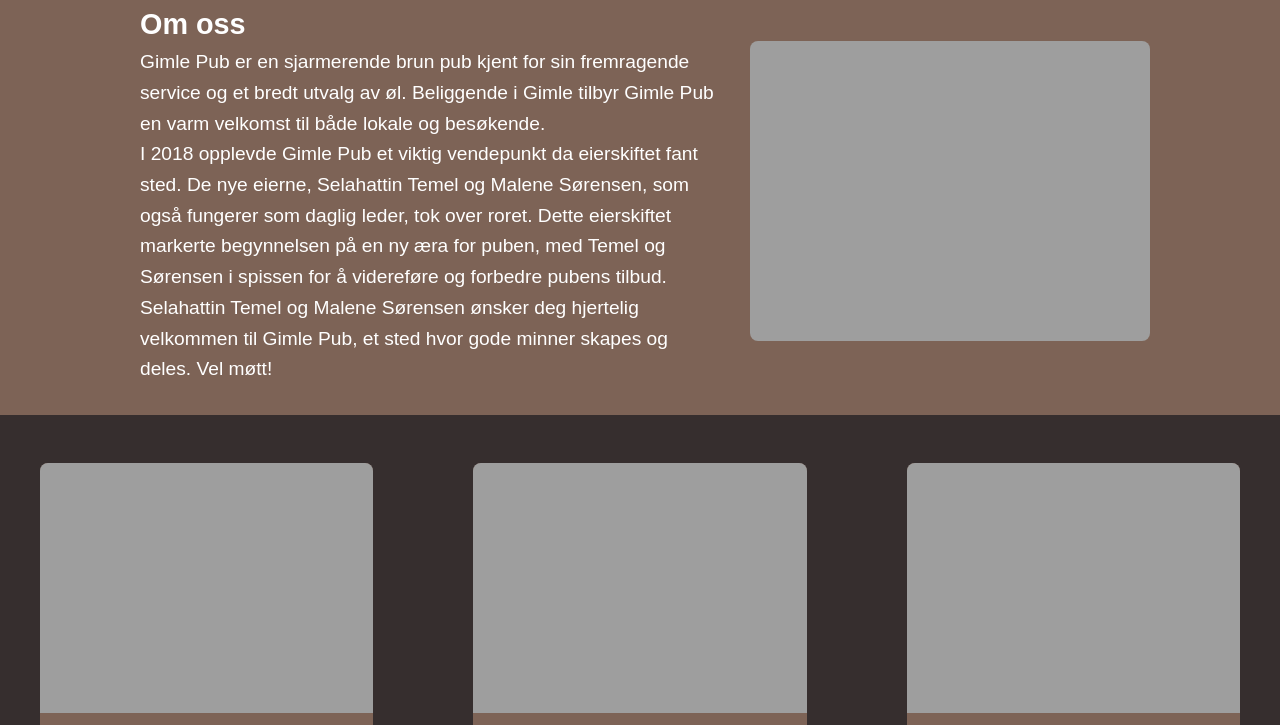
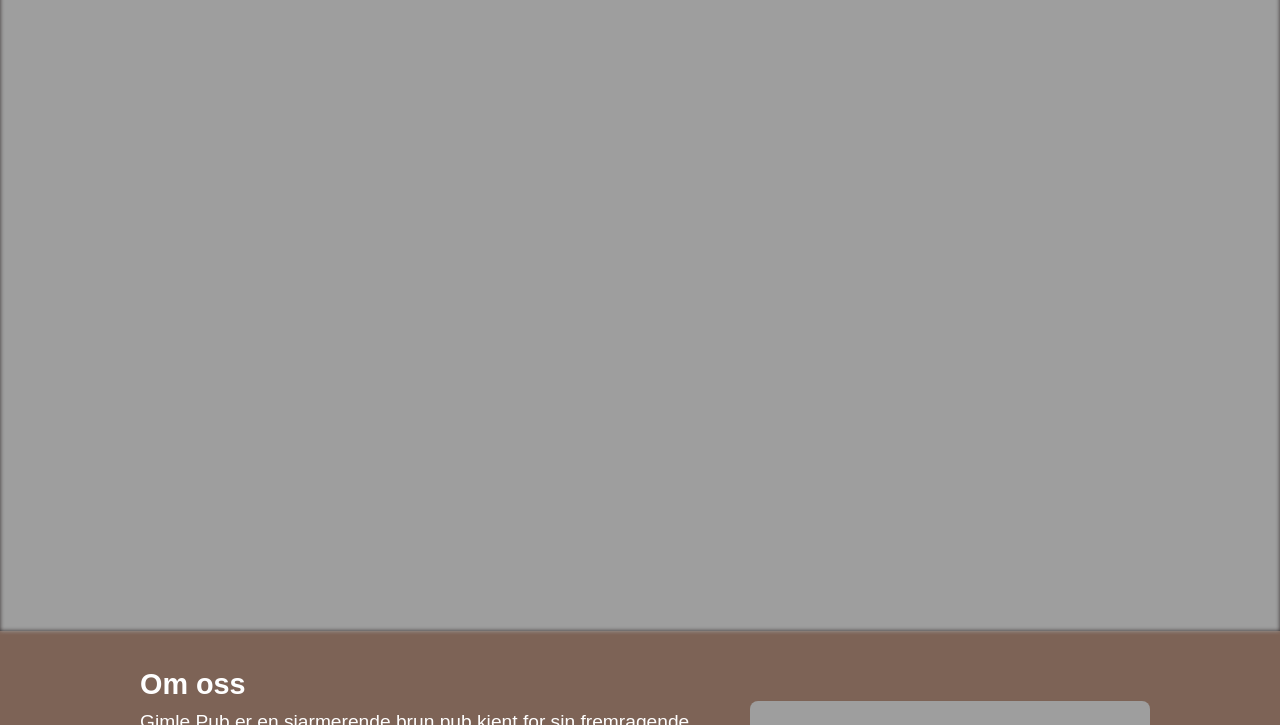
Before and after one commit to Thomklakk/gimle, a plain HTML site: page index.html in a window 1280 px wide. Shown: the part 409-1134 px from the top of the page. Drawn offline with Linux system fonts and the light colour scheme; the site is published under a folder, as on GitHub Pages, so addresses that start at the root find nothing; a web font is replaced by a local one.

Commit message:
Update index.html

```diff
--- a/index.html
+++ b/index.html
@@ -38,7 +38,7 @@
     </nav>
 <div class="start">
         <div class="start-bilde">
-            <img src="/images/Fremside.jpg" alt="bilde av bar" id="fremside_bilde">
+            <img src="images/Fremside.jpg" alt="bilde av bar" id="fremside_bilde">
             <h1>Velkommen til Gimle Pub</h1>
         </div>
     </div>
```
